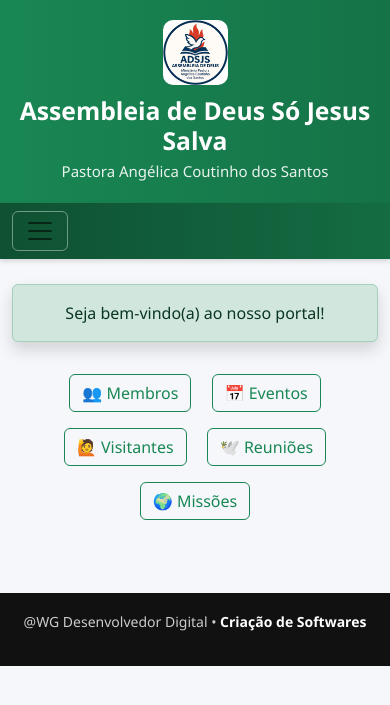
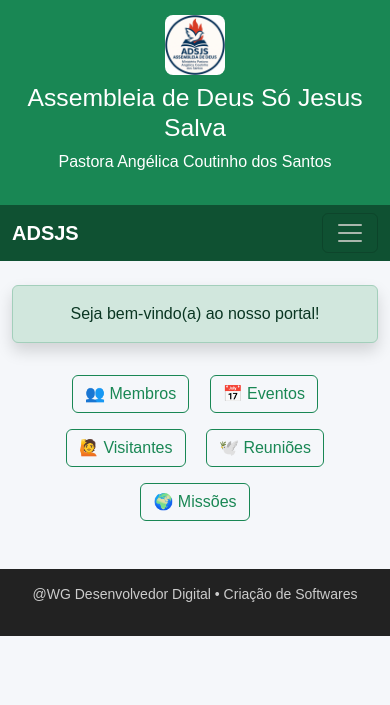
Before and after one commit to wggarcia/churchmanager, a Django app: page / in a window 390 px wide. Shown: the top 705 px of the page. Run offline with Django 5.2, Linux system fonts and the light colour scheme; data comes from the database, SQL or seed files in the repository; some libraries are stand-ins or nearby versions.

Commit message:
Atualiza base.html com PWA e design mobile

```diff
--- a/core/templates/core/base.html
+++ b/core/templates/core/base.html
@@ -2,85 +2,71 @@
 <!DOCTYPE html>
 <html lang="pt-br">
 <head>
-  <meta charset="UTF-8" />
+    <meta charset="UTF-8">
     <meta name="viewport" content="width=device-width, initial-scale=1.0">
     <title>{{ igreja_nome }} - Sistema ADSJS</title>
     <link rel="icon" href="{{ igreja_logo }}">
     <link rel="stylesheet" href="{% static 'css/bootstrap.min.css' %}">
     <script src="{% static 'js/bootstrap.bundle.min.js' %}"></script>
     <script src="https://cdn.jsdelivr.net/npm/chart.js"></script>
+
+    <!-- 🟢 PWA Support -->
+    <link rel="manifest" href="{% static 'manifest.json' %}">
+    <script>
+      if ('serviceWorker' in navigator) {
+        navigator.serviceWorker.register("{% static 'sw.js' %}");
+      }
+    </script>
+
     <style>
         body {
             background-color: #f5f7fa;
-      font-family: 'Segoe UI', 'Arial', sans-serif;
+            font-family: 'Arial', sans-serif;
         }
 
-    /* Cabeçalho */
         header {
-      background: linear-gradient(90deg, #198754, #157347);
-      color: #fff;
+            background-color: #198754;
+            color: white;
             text-align: center;
-      padding: 20px 10px;
-      box-shadow: 0 2px 6px rgba(0,0,0,0.15);
+            padding: 15px 0;
+            box-shadow: 0 2px 5px rgba(0,0,0,0.1);
         }
+
         header img {
-      height: 65px;
-      border-radius: 10px;
-      margin-bottom: 6px;
+            height: 60px;
+            border-radius: 8px;
+            margin-bottom: 8px;
         }
-    header h2 {
-      margin: 5px 0;
+
+        /* Navbar */
+        .navbar {
+            background-color: #0f5132;
+        }
+
+        .navbar-brand, .navbar-nav .nav-link {
+            color: #fff !important;
             font-weight: 600;
         }
-    header p {
-      margin: 0;
-      font-size: 15px;
-      opacity: 0.9;
+
+        .navbar-nav .nav-link:hover {
+            background-color: #198754;
+            border-radius: 6px;
         }
 
-    /* Menu principal */
-    nav {
-      background: linear-gradient(90deg, #0f5132, #146c43);
-      box-shadow: 0 2px 5px rgba(0,0,0,0.15);
-    }
-    nav .navbar-toggler {
-      border-color: rgba(255,255,255,0.4);
-    }
-    nav .navbar-toggler-icon {
-      filter: invert(1);
-    }
-    .navbar-nav .nav-link {
-      color: #fff !important;
-      font-weight: 600;
-      margin: 4px 10px;
-      transition: color 0.3s, background 0.3s;
-      border-radius: 6px;
-    }
-    .navbar-nav .nav-link:hover {
-      color: #ffd700 !important;
-      background: rgba(255,255,255,0.1);
-    }
-
-    /* Conteúdo principal */
-    main {
-      padding: 25px 10px;
-    }
-
-    /* Rodapé */
         footer {
-      background-color: #111;
+            background-color: #222;
             color: #ccc;
-      padding: 18px 10px;
+            padding: 15px 0;
             text-align: center;
             font-size: 14px;
             margin-top: 40px;
         }
+
         footer strong {
             color: #fff;
         }
     </style>
 </head>
-
 <body>
 
 <header>
@@ -89,40 +75,37 @@
     <p>{{ pastor_nome }}</p>
 </header>
 
-<!-- Menu Responsivo -->
-<nav class="navbar navbar-expand-lg navbar-dark">
+<nav class="navbar navbar-expand-lg">
   <div class="container">
-    <button class="navbar-toggler" type="button" data-bs-toggle="collapse" data-bs-target="#menuPrincipal" aria-controls="menuPrincipal" aria-expanded="false" aria-label="Toggle navigation">
-      <span class="navbar-toggler-icon"></span>
+    <a class="navbar-brand" href="/">ADSJS</a>
+    <button class="navbar-toggler" type="button" data-bs-toggle="collapse" data-bs-target="#navbarNav"
+      aria-controls="navbarNav" aria-expanded="false" aria-label="Toggle navigation">
+      <span class="navbar-toggler-icon" style="filter: invert(1);"></span>
     </button>
-
-    <div class="collapse navbar-collapse justify-content-center" id="menuPrincipal">
-      <div class="navbar-nav">
-        <a class="nav-link" href="{% url 'index' %}">🏠 Início</a>
-        <a class="nav-link" href="{% url 'membros' %}">👥 Membros</a>
-        <a class="nav-link" href="{% url 'eventos' %}">📅 Eventos</a>
-        <a class="nav-link" href="{% url 'visitantes' %}">🙋 Visitantes</a>
-        <a class="nav-link" href="{% url 'reunioes' %}">🕊️ Reuniões</a>
-        <a class="nav-link" href="{% url 'missoes' %}">🌍 Missões</a>
-
+    <div class="collapse navbar-collapse justify-content-center" id="navbarNav">
+      <ul class="navbar-nav text-center">
+        <li class="nav-item"><a class="nav-link" href="/">🏠 Início</a></li>
+        <li class="nav-item"><a class="nav-link" href="/membros/">👥 Membros</a></li>
+        <li class="nav-item"><a class="nav-link" href="/eventos/">📅 Eventos</a></li>
+        <li class="nav-item"><a class="nav-link" href="/visitantes/">🙋 Visitantes</a></li>
+        <li class="nav-item"><a class="nav-link" href="/reunioes/">🕊️ Reuniões</a></li>
+        <li class="nav-item"><a class="nav-link" href="/missoes/">🌍 Missões</a></li>
         {% if request.user.is_superuser %}
-        <a class="nav-link" href="{% url 'financeiro' %}">💰 Financeiro</a>
+        <li class="nav-item"><a class="nav-link" href="/financeiro/">💰 Financeiro</a></li>
         {% endif %}
-
-        <a class="nav-link" href="/admin/">⚙️ Admin</a>
-      </div>
+        <li class="nav-item"><a class="nav-link" href="/admin/">⚙️ Admin</a></li>
+      </ul>
     </div>
   </div>
 </nav>
 
-<!-- Conteúdo das páginas -->
-<main class="container">
+<main class="container mt-4">
     {% block content %}
     {% endblock %}
 </main>
 
 <footer>
-  <p>@WG Desenvolvedor Digital • <strong>Criação de Softwares</strong></p>
+    <p>@WG Desenvolvedor Digital • Criação de Softwares</p>
 </footer>
 
 </body>
```
Lines whose indentation alone changed are shown as unchanged.
